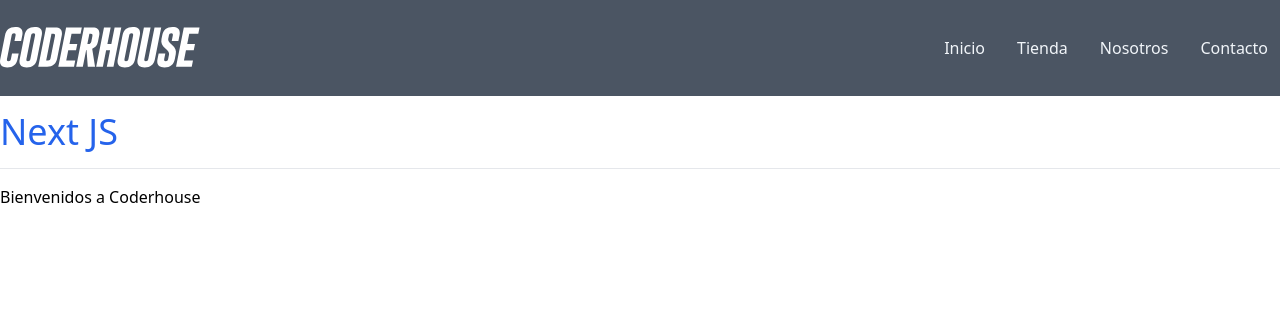
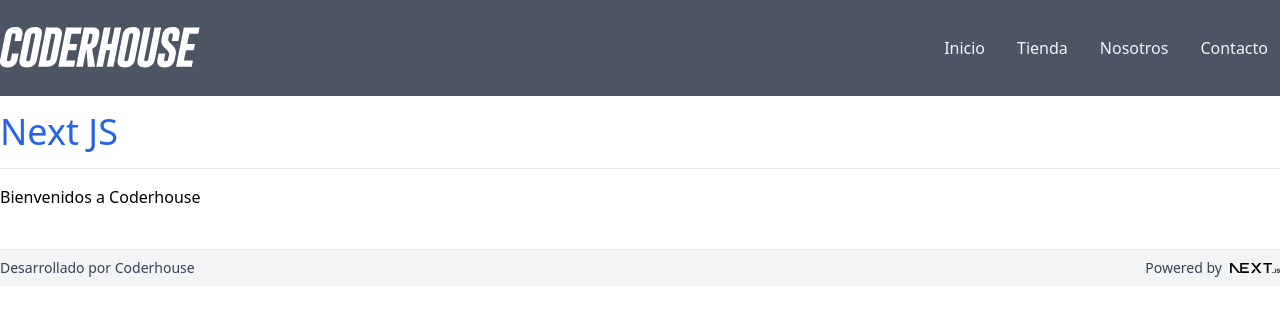
Before and after one commit to CLanusse/coder-next, a Next.js app: page / in a window 1280 px wide. Shown: the top 316 px of the page. Built offline with nearby package versions, Linux system fonts and the light colour scheme.

Commit message:
agregado footer

```diff
--- a/app/layout.js
+++ b/app/layout.js
@@ -1,5 +1,6 @@
 import Header from '@/components/ui/Header'
 import './globals.css'
+import Footer from '@/components/ui/Footer'
 
 export const metadata = {
   title: 'Next.js',
@@ -12,6 +13,7 @@ export default function RootLayout({ children }) {
       <body>
         <Header/>
         {children}
+        <Footer />
       </body>
     </html>
   )
--- /dev/null
+++ b/components/ui/Footer.js
@@ -0,0 +1,24 @@
+import Image from "next/image"
+
+const Footer = () => {
+
+    return (
+        <footer className="w-full bg-gray-100 border-t mt-10">
+            <div className="container m-auto py-2 text-sm text-gray-700 flex justify-between items-center">
+                <p>Desarrollado por Coderhouse</p>
+
+                <div className="flex items-center gap-2">
+                    <p>Powered by</p>
+                    <Image
+                        src={"/next.svg"}
+                        alt="Next logo"
+                        width={50}
+                        height={50}
+                    />
+                </div>
+            </div>
+        </footer>
+    )
+}
+
+export default Footer
```
